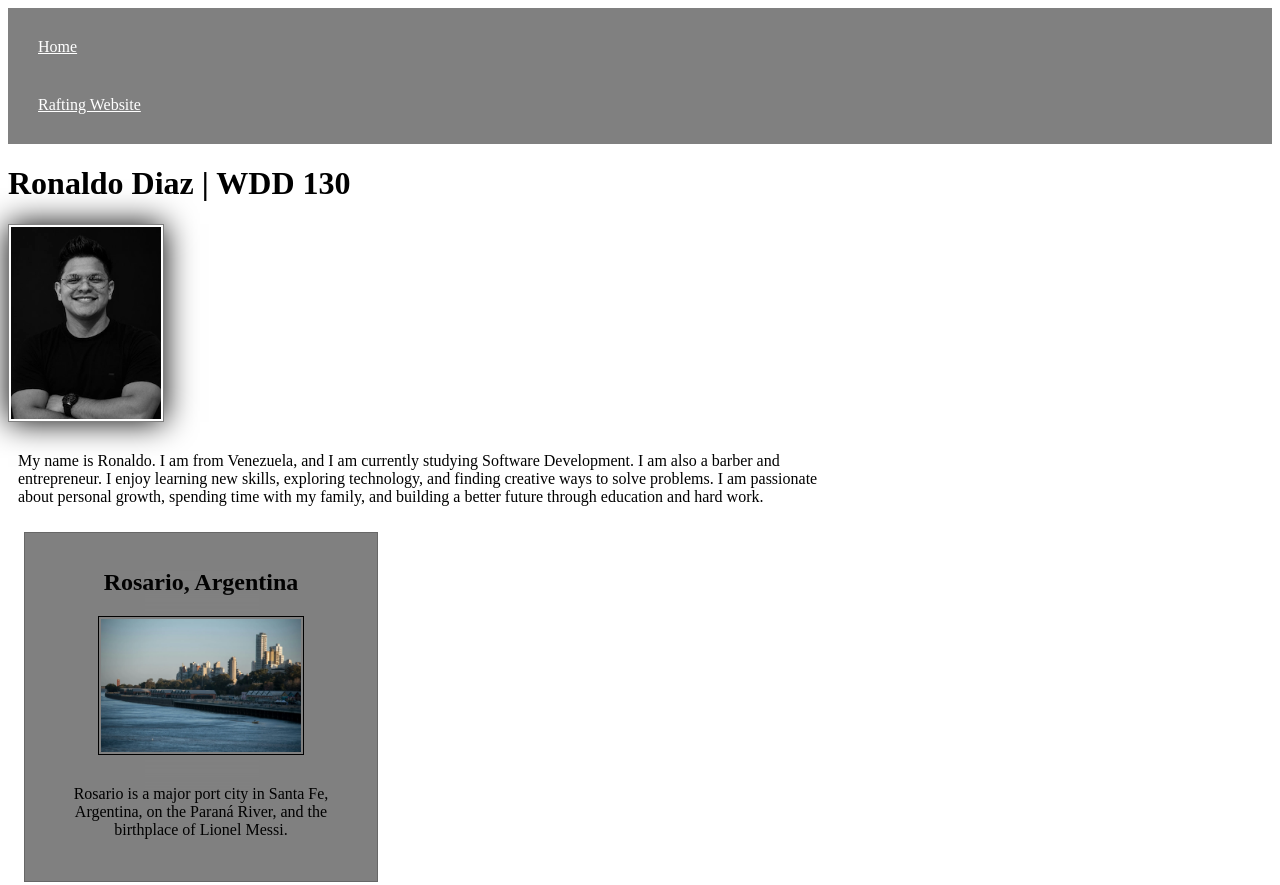
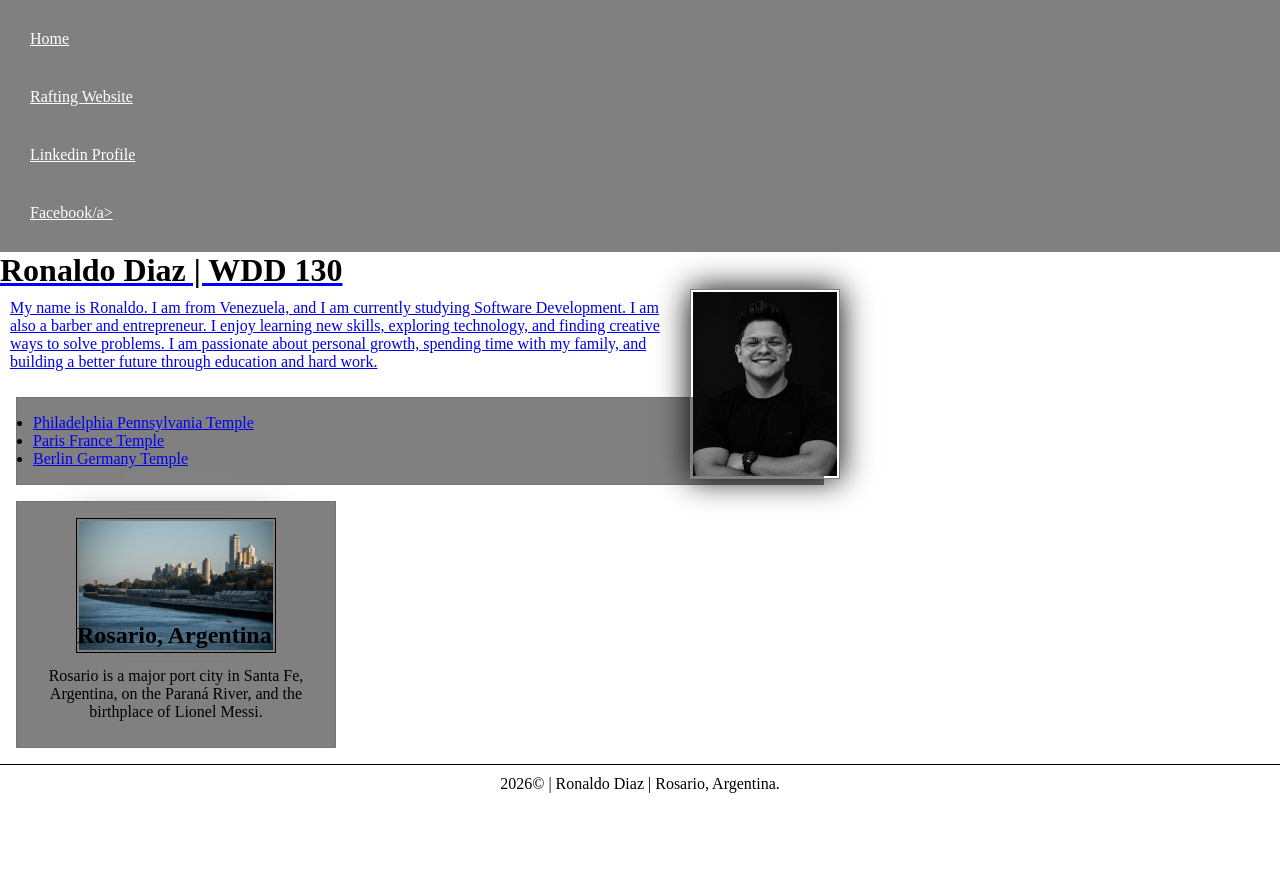
Before and after one commit to ronaldojosediaz/wdd130, a plain HTML site: page index.html in a window 1280 px wide. Shown: the top 885 px of the page. After the commit the page ends 803 px from the top, so only its background shows below. Drawn offline with Linux system fonts and the light colour scheme.

Commit message:
Assignment w3

```diff
--- a/index.html
+++ b/index.html
@@ -1,3 +1,4 @@
+<!--15 November 2026-->
 <!DOCTYPE html>
 <html lang="en">
 
@@ -16,14 +17,22 @@
         <nav>
             <a href="#">Home</a>
             <a href="wwr/">Rafting Website</a>
+            <a href="https://www.linkedin.com/in/diazronaldo/">Linkedin Profile</a>
+            <a href="https://facebook.com.">Facebook/a>
         </nav>
     </header>
     <main>
         <h1>Ronaldo Diaz | WDD 130</h1>
         <img src="images/profile.webp" alt="My name is Ronaldo Diaz" width="200">
         <p>My name is Ronaldo. I am from Venezuela, and I am currently studying Software Development. I am also a barber and entrepreneur. I enjoy learning new skills, exploring technology, and finding creative ways to solve problems. I am passionate about personal growth, spending time with my family, and building a better future through education and hard work.</p>
+    <ul class="box">
+  <li><a href="https://www.churchofjesuschrist.org/temples/details/philadelphia-pennsylvania-temple" target="_blank" rel="noopener">Philadelphia Pennsylvania Temple</a></li>
+  <li><a href="https://www.churchofjesuschrist.org/temples/details/paris-france-temple" target="_blank" rel="noopener">Paris France Temple</a></li>
+  <li><a href="https://www.churchofjesuschrist.org/temples/details/berlin-germany-temple" target="_blank" rel="noopener">Berlin Germany Temple</a></li>
+    </ul>
+
     </main>
-    <aside>
+    <aside class="box">
         <h2>Rosario, Argentina</h2>
         <img src="images/river-of-rosario.webp" alt="Rosario and Rio Parana" width="2000">
         <p>Rosario is a major port city in Santa Fe, Argentina, on the Paraná River, and the birthplace of Lionel Messi.</p>
--- a/styles/styles.css
+++ b/styles/styles.css
@@ -1,3 +1,8 @@
+*{
+    margin: 0;
+    padding: 0;
+    box-sizing: border-box;
+}
 nav {
     background-color: #808080;
     padding: 10px;
@@ -19,6 +24,8 @@ main img {
     border: 1px solid gray;
     padding: 2px;
     box-shadow: 0 0 30px #000000;
+    float: right;
+    margin: 0 0 1rem 1rem ;
 }
 
 p {
@@ -39,20 +46,19 @@ h1 {
 
 aside {
     width: 20rem;
-    margin: 1rem;
-    border: 1px solid rgb(0 0 0 / 0.2);
-    /* 1️⃣ */
-    padding: 1rem;
-    background-color: #808080;
-    color: #000000;
     text-align: center;
+    position: relative;
 }
 
 aside img {
     width: 200px;
     height: auto;
 }
-
+aside h2{
+    position: absolute;
+    top: 120px;
+    left: 60px;
+}
 p {
     padding: 10px;
 }
@@ -62,3 +68,12 @@ footer {
     border-top: 1px solid #000000;
     text-align: center;
 }
+
+/*Class Selectors*/
+.box {
+  margin: 1rem;
+  border: 1px solid rgb(0 0 0 / 10%);
+  padding: 1rem;
+  background-color: gray;
+  color: #000;
+}
```
